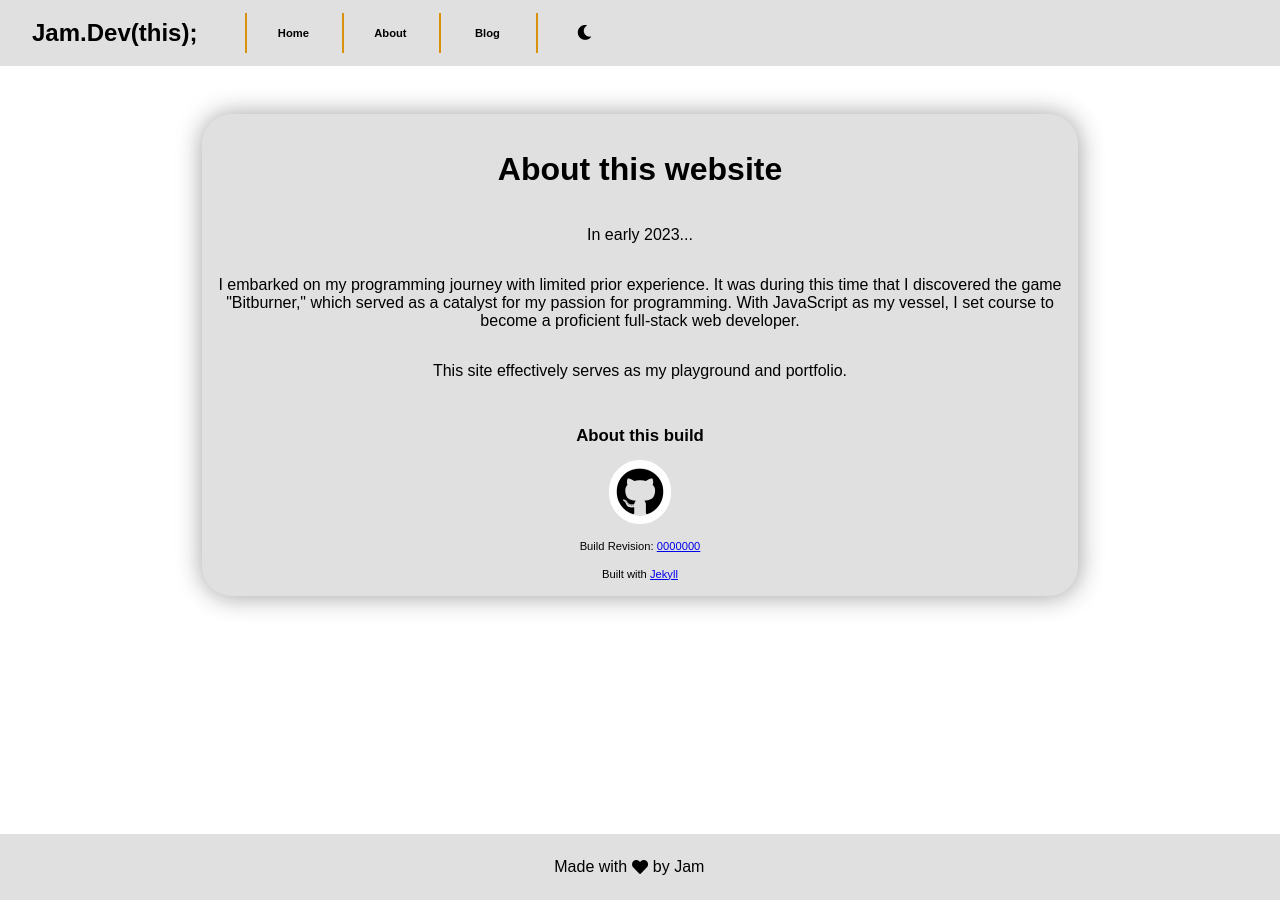
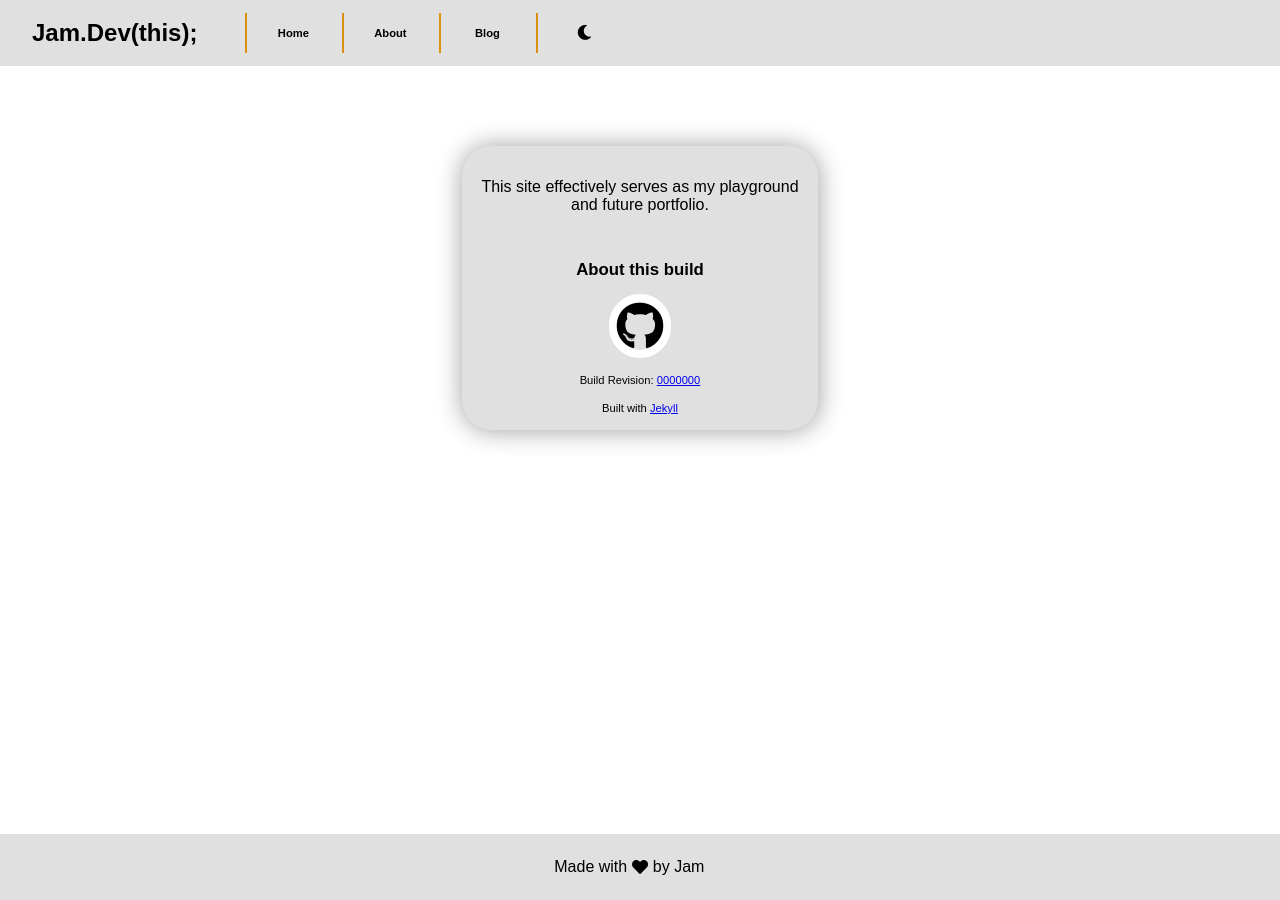
Before and after one commit to benjammin4dayz/benjammin4dayz.github.io, a Jekyll site: the page built from collections/_pages/about.html, in a window 1280 px wide. Built offline with Jekyll 4.4.1, drawn with Linux system fonts in a browser that asks for light colours; some web fonts are replaced.

Commit message:
chore: update page - pending rework

```diff
--- a/_sass/pages/_about.scss
+++ b/_sass/pages/_about.scss
@@ -1,6 +1,8 @@
 @charset "utf-8";
 
 .about-page {
+  display: block;
+  margin: 2rem auto 3rem auto;
   .container {
     background-color: var(--secondary-color);
     color: var(--text-color);
--- a/collections/_pages/about.html
+++ b/collections/_pages/about.html
@@ -5,16 +5,16 @@ title: About
 
 <div class="about-page">
   <div class="container">
-    <h1 class="bold text-center">About this website</h1>
+    <!-- <h1 class="bold text-center">About this website</h1>
     <p class="text-center">In early 2023...</p>
     <p class="text-center">
       I embarked on my programming journey with limited prior experience. It was
       during this time that I discovered the game "Bitburner," which served as a
       catalyst for my passion for programming. With JavaScript as my vessel, I
       set course to become a proficient full-stack web developer.
-    </p>
+    </p> -->
     <p class="text-center">
-      This site effectively serves as my playground and portfolio.
+      This site effectively serves as my playground and future portfolio.
     </p>
     <div class="build-info">
       <h2>About this build</h2>
```
